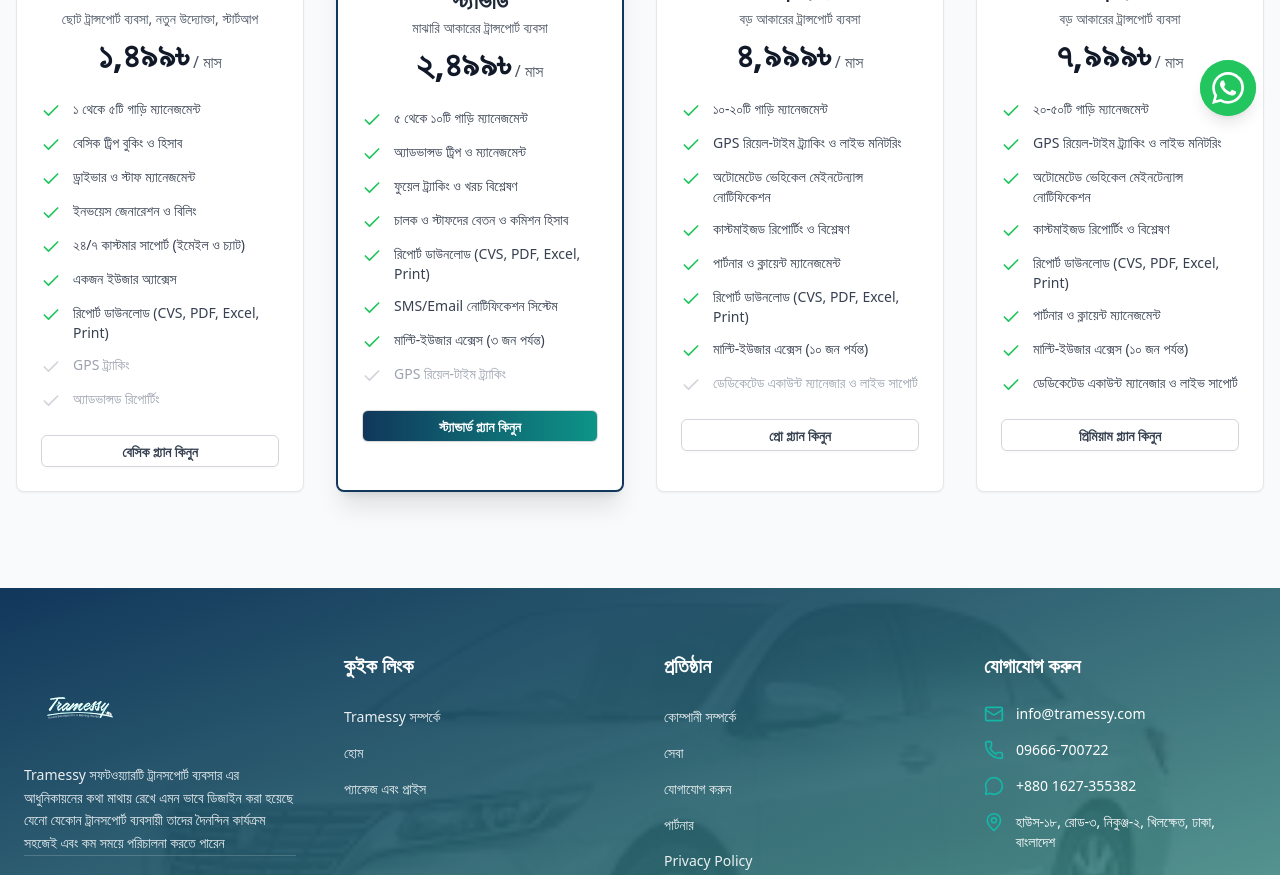
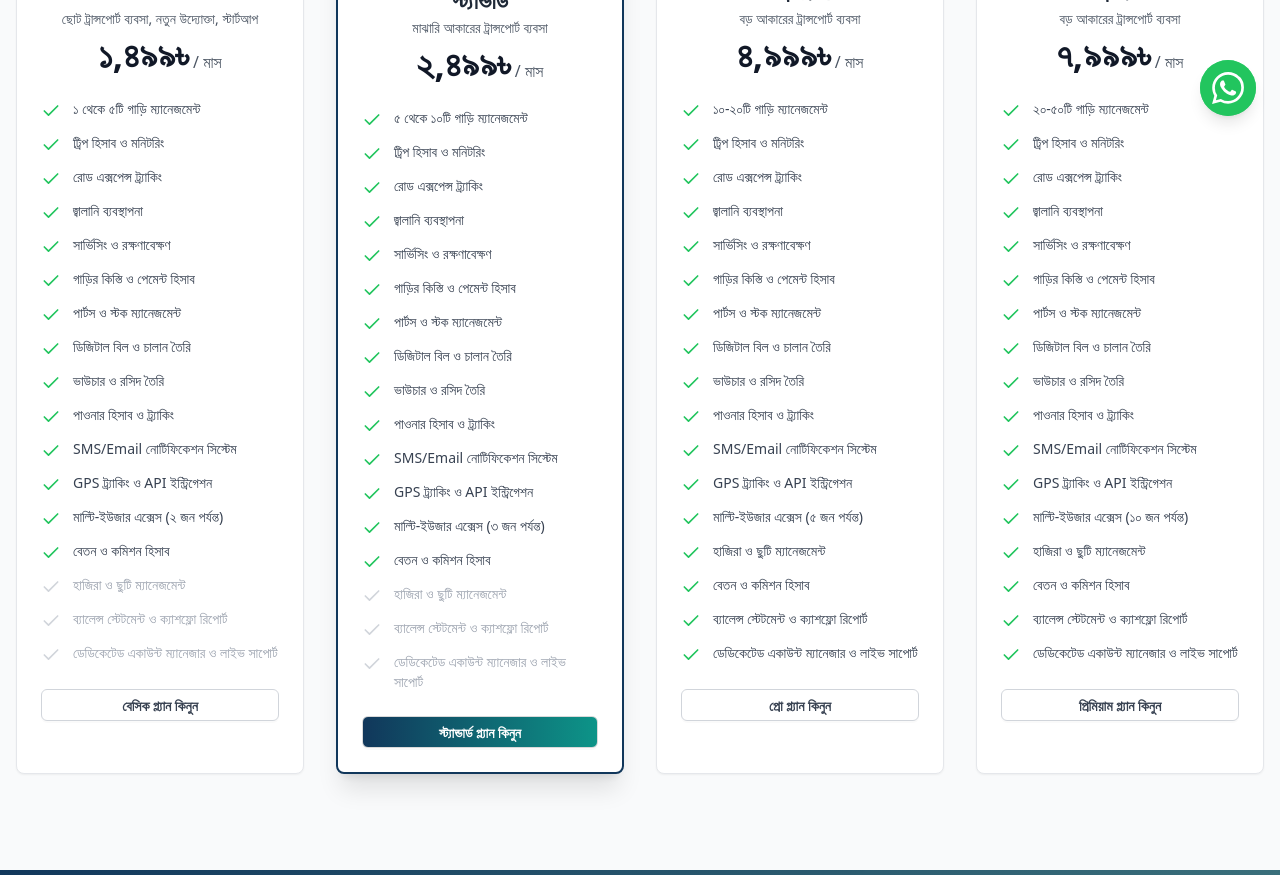
Before and after one commit to majharuldev/tramessy-website, a React (Vite) app: page /package-pricing in a window 1280 px wide. Shown: the part 660-1535 px from the top of the page. Built offline with nearby package versions, Linux system fonts and the light colour scheme.

Commit message:
update PackagePricing component with detailed pricing plans and features; add new website archive

```diff
--- a/src/Pages/PackagePricing/PackagePricing.jsx
+++ b/src/Pages/PackagePricing/PackagePricing.jsx
@@ -8,6 +8,90 @@
 import PricingCard from "../../components/PackagePricing/PricingCard"
 
 const PackagePricing = () => {
+  // const pricingPlans = [
+  //   {
+  //     title: 'বেসিক',
+  //     subtitle: 'ছোট ট্রান্সপোর্ট ব্যবসা, নতুন উদ্যোক্তা, স্টার্টআপ',
+  //     price: '১,৪৯৯৳',
+  //     period: 'মাস',
+  //     icon: <Truck className="h-6 w-6" />,
+  //     gradient: 'from-green-400 to-green-600',
+  //     buttonText: 'বেসিক প্ল্যান কিনুন',
+  //     features: [
+  //       { text: '১ থেকে ৫টি গাড়ি ম্যানেজমেন্ট', included: true },
+  //       { text: 'বেসিক ট্রিপ বুকিং ও হিসাব', included: true },
+  //       { text: 'ড্রাইভার ও স্টাফ ম্যানেজমেন্ট', included: true },
+  //       { text: 'ইনভয়েস জেনারেশন ও বিলিং', included: true },
+  //       { text: '২৪/৭ কাস্টমার সাপোর্ট (ইমেইল ও চ্যাট)', included: true },
+  //       { text: 'মাল্টি-ইউজার এক্সেস', included: true },
+  //       { text: 'রিপোর্ট ডাউনলোড (CVS, PDF, Excel, Print)', included: true },
+  //       { text: 'GPS রিয়েল-টাইম ট্র্যাকিং ও API ইন্ট্রিগেশন', included: true },
+  //       { text: 'অ্যাডভান্সড রিপোর্টিং', included: false },
+  //     ]
+  //   },
+  //   {
+  //     title: 'স্ট্যান্ডার্ড',
+  //     subtitle: 'মাঝারি আকারের ট্রান্সপোর্ট ব্যবসা',
+  //     price: '২,৪৯৯৳',
+  //     period: 'মাস',
+  //     icon: <BarChart3 className="h-6 w-6" />,
+  //     gradient: 'from-blue-500 to-teal-600',
+  //     buttonText: 'স্ট্যান্ডার্ড প্ল্যান কিনুন',
+  //     isPopular: true,
+  //     features: [
+  //       { text: '৫ থেকে ১০টি গাড়ি ম্যানেজমেন্ট', included: true },
+  //       { text: 'অ্যাডভান্সড ট্রিপ ও ম্যানেজমেন্ট', included: true },
+  //       { text: 'ফুয়েল ট্র্যাকিং ও খরচ বিশ্লেষণ', included: true },
+  //       { text: 'চালক ও স্টাফদের বেতন ও কমিশন হিসাব', included: true },
+  //       { text: 'রিপোর্ট ডাউনলোড (CVS, PDF, Excel, Print)', included: true },
+  //       { text: 'GPS রিয়েল-টাইম ট্র্যাকিং ও API ইন্ট্রিগেশন', included: true },
+  //       { text: 'SMS/Email নোটিফিকেশন সিস্টেম', included: true },
+  //       { text: 'মাল্টি-ইউজার এক্সেস', included: true },
+  //       { text: 'GPS রিয়েল-টাইম ট্র্যাকিং', included: false },
+  //     ]
+  //   },
+  //   {
+  //     title: 'প্রো প্ল্যান',
+  //     subtitle: 'বড় আকারের ট্রান্সপোর্ট ব্যবসা',
+  //     price: '৪,৯৯৯৳',
+  //     period: 'মাস',
+  //     icon: <Crown className="h-6 w-6" />,
+  //     gradient: 'from-purple-500 to-pink-600',
+  //     buttonText: 'প্রো প্ল্যান কিনুন',
+  //     features: [
+  //       { text: '১০-২০টি গাড়ি ম্যানেজমেন্ট', included: true },
+  //       { text: 'GPS রিয়েল-টাইম ট্র্যাকিং ও API ইন্ট্রিগেশন', included: true },
+  //       // { text: 'চালক ও স্টাফদের বেতন ও কমিশন হিসাব', included: true },
+  //       { text: 'অটোমেটেড ভেহিকেল মেইনটেন্যান্স নোটিফিকেশন', included: true },
+  //       { text: 'কাস্টমাইজড রিপোর্টিং ও বিশ্লেষণ', included: true },
+  //       { text: 'পার্টনার ও ক্লায়েন্ট ম্যানেজমেন্ট', included: true },
+  //       { text: 'রিপোর্ট ডাউনলোড (CVS, PDF, Excel, Print)', included: true },
+  //       { text: 'মাল্টি-ইউজার এক্সেস', included: true },
+  //       { text: 'ডেডিকেটেড একাউন্ট ম্যানেজার ও লাইভ সাপোর্ট', included: true },
+  //     ]
+  //   },
+  //   {
+  //     title: 'প্রিমিয়াম',
+  //     subtitle: 'বড় আকারের ট্রান্সপোর্ট ব্যবসা',
+  //     price: '৭,৯৯৯৳',
+  //     period: 'মাস',
+  //     icon: <Crown className="h-6 w-6" />,
+  //     gradient: ' from-blue-500 to-purple-600',
+  //     buttonText: 'প্রিমিয়াম প্ল্যান কিনুন',
+  //     features: [
+  //       { text: '২০-৫০টি গাড়ি ম্যানেজমেন্ট', included: true },
+  //       { text: 'GPS রিয়েল-টাইম ট্র্যাকিং ও API ইন্ট্রিগেশন', included: true },
+  //       // { text: 'কাস্টমাইজড ট্রিপ রুট অপ্টিমাইজেশন', included: true },
+  //       { text: 'অটোমেটেড ভেহিকেল মেইনটেন্যান্স নোটিফিকেশন', included: true },
+  //       { text: 'কাস্টমাইজড রিপোর্টিং ও বিশ্লেষণ', included: true },
+  //       { text: 'রিপোর্ট ডাউনলোড (CVS, PDF, Excel, Print)', included: true },
+  //       { text: 'পার্টনার ও ক্লায়েন্ট ম্যানেজমেন্ট', included: true },
+  //       { text: 'মাল্টি-ইউজার এক্সেস', included: true },
+  //       { text: 'ডেডিকেটেড একাউন্ট ম্যানেজার ও লাইভ সাপোর্ট', included: true },
+  //     ]
+  //   },
+  // ];
+
   const pricingPlans = [
   {
     title: 'বেসিক',
@@ -19,14 +103,22 @@
     buttonText: 'বেসিক প্ল্যান কিনুন',
     features: [
       { text: '১ থেকে ৫টি গাড়ি ম্যানেজমেন্ট', included: true },
-        { text: 'বেসিক ট্রিপ বুকিং ও হিসাব', included: true },
-        { text: 'ড্রাইভার ও স্টাফ ম্যানেজমেন্ট', included: true },
-        { text: 'ইনভয়েস জেনারেশন ও বিলিং', included: true },
-        { text: '২৪/৭ কাস্টমার সাপোর্ট (ইমেইল ও চ্যাট)', included: true },
-        { text: 'একজন ইউজার অ্যাক্সেস', included: true },
-        { text: 'রিপোর্ট ডাউনলোড (CVS, PDF, Excel, Print)', included: true },
-        { text: 'GPS ট্র্যাকিং', included: false },
-        { text: 'অ্যাডভান্সড রিপোর্টিং', included: false },
+      { text: 'ট্রিপ হিসাব ও মনিটরিং', included: true },
+      { text: 'রোড এক্সপেন্স ট্র্যাকিং', included: true },
+      { text: 'জ্বালানি ব্যবস্থাপনা', included: true },
+      { text: 'সার্ভিসিং ও রক্ষণাবেক্ষণ', included: true },
+      { text: 'গাড়ির কিস্তি ও পেমেন্ট হিসাব', included: true },
+      { text: 'পার্টস ও স্টক ম্যানেজমেন্ট', included: true },
+      { text: 'ডিজিটাল বিল ও চালান তৈরি', included: true },
+      { text: 'ভাউচার ও রসিদ তৈরি', included: true },
+      { text: 'পাওনার হিসাব ও ট্র্যাকিং', included: true },
+      { text: 'SMS/Email নোটিফিকেশন সিস্টেম', included: true },
+      { text: 'GPS ট্র্যাকিং ও API ইন্ট্রিগেশন', included: true },
+      { text: 'মাল্টি-ইউজার এক্সেস (২ জন পর্যন্ত)', included: true },
+            { text: 'বেতন ও কমিশন হিসাব', included: true },
+      { text: 'হাজিরা ও ছুটি ম্যানেজমেন্ট', included: false },
+      { text: 'ব্যালেন্স স্টেটমেন্ট ও ক্যাশফ্লো রিপোর্ট', included: false },
+      { text: 'ডেডিকেটেড একাউন্ট ম্যানেজার ও লাইভ সাপোর্ট', included: false },
     ]
   },
   {
@@ -40,13 +132,22 @@
     isPopular: true,
     features: [
       { text: '৫ থেকে ১০টি গাড়ি ম্যানেজমেন্ট', included: true },
-        { text: 'অ্যাডভান্সড ট্রিপ ও ম্যানেজমেন্ট', included: true },
-        { text: 'ফুয়েল ট্র্যাকিং ও খরচ বিশ্লেষণ', included: true },
-        { text: 'চালক ও স্টাফদের বেতন ও কমিশন হিসাব', included: true },
-        { text: 'রিপোর্ট ডাউনলোড (CVS, PDF, Excel, Print)', included: true },
+      { text: 'ট্রিপ হিসাব ও মনিটরিং', included: true },
+      { text: 'রোড এক্সপেন্স ট্র্যাকিং', included: true },
+      { text: 'জ্বালানি ব্যবস্থাপনা', included: true },
+      { text: 'সার্ভিসিং ও রক্ষণাবেক্ষণ', included: true },
+      { text: 'গাড়ির কিস্তি ও পেমেন্ট হিসাব', included: true },
+      { text: 'পার্টস ও স্টক ম্যানেজমেন্ট', included: true },
+      { text: 'ডিজিটাল বিল ও চালান তৈরি', included: true },
+      { text: 'ভাউচার ও রসিদ তৈরি', included: true },
+      { text: 'পাওনার হিসাব ও ট্র্যাকিং', included: true },
       { text: 'SMS/Email নোটিফিকেশন সিস্টেম', included: true },
+      { text: 'GPS ট্র্যাকিং ও API ইন্ট্রিগেশন', included: true },
       { text: 'মাল্টি-ইউজার এক্সেস (৩ জন পর্যন্ত)', included: true },
-        { text: 'GPS রিয়েল-টাইম ট্র্যাকিং', included: false },
+       { text: 'বেতন ও কমিশন হিসাব', included: true },
+      { text: 'হাজিরা ও ছুটি ম্যানেজমেন্ট', included: false },
+      { text: 'ব্যালেন্স স্টেটমেন্ট ও ক্যাশফ্লো রিপোর্ট', included: false },
+      { text: 'ডেডিকেটেড একাউন্ট ম্যানেজার ও লাইভ সাপোর্ট', included: false },
     ]
   },
   {
@@ -59,14 +160,22 @@
     buttonText: 'প্রো প্ল্যান কিনুন',
     features: [
       { text: '১০-২০টি গাড়ি ম্যানেজমেন্ট', included: true },
-        { text: 'GPS রিয়েল-টাইম ট্র্যাকিং ও লাইভ মনিটরিং', included: true },
-        // { text: 'চালক ও স্টাফদের বেতন ও কমিশন হিসাব', included: true },
-        { text: 'অটোমেটেড ভেহিকেল মেইনটেন্যান্স নোটিফিকেশন', included: true },
-        { text: 'কাস্টমাইজড রিপোর্টিং ও বিশ্লেষণ', included: true },
-        { text: 'পার্টনার ও ক্লায়েন্ট ম্যানেজমেন্ট', included: true },
-        { text: 'রিপোর্ট ডাউনলোড (CVS, PDF, Excel, Print)', included: true },
-        { text: 'মাল্টি-ইউজার এক্সেস (১০ জন পর্যন্ত)', included: true },
-        { text: 'ডেডিকেটেড একাউন্ট ম্যানেজার ও লাইভ সাপোর্ট', included: false },
+      { text: 'ট্রিপ হিসাব ও মনিটরিং', included: true },
+      { text: 'রোড এক্সপেন্স ট্র্যাকিং', included: true },
+      { text: 'জ্বালানি ব্যবস্থাপনা', included: true },
+      { text: 'সার্ভিসিং ও রক্ষণাবেক্ষণ', included: true },
+      { text: 'গাড়ির কিস্তি ও পেমেন্ট হিসাব', included: true },
+      { text: 'পার্টস ও স্টক ম্যানেজমেন্ট', included: true },
+      { text: 'ডিজিটাল বিল ও চালান তৈরি', included: true },
+      { text: 'ভাউচার ও রসিদ তৈরি', included: true },
+      { text: 'পাওনার হিসাব ও ট্র্যাকিং', included: true },
+      { text: 'SMS/Email নোটিফিকেশন সিস্টেম', included: true },
+      { text: 'GPS ট্র্যাকিং ও API ইন্ট্রিগেশন', included: true },
+      { text: 'মাল্টি-ইউজার এক্সেস (৫ জন পর্যন্ত)', included: true },
+      { text: 'হাজিরা ও ছুটি ম্যানেজমেন্ট', included: true },
+      { text: 'বেতন ও কমিশন হিসাব', included: true },
+      { text: 'ব্যালেন্স স্টেটমেন্ট ও ক্যাশফ্লো রিপোর্ট', included: true },
+      { text: 'ডেডিকেটেড একাউন্ট ম্যানেজার ও লাইভ সাপোর্ট', included: true },
     ]
   },
   {
@@ -79,17 +188,26 @@
     buttonText: 'প্রিমিয়াম প্ল্যান কিনুন',
     features: [
       { text: '২০-৫০টি গাড়ি ম্যানেজমেন্ট', included: true },
-        { text: 'GPS রিয়েল-টাইম ট্র্যাকিং ও লাইভ মনিটরিং', included: true },
-        // { text: 'কাস্টমাইজড ট্রিপ রুট অপ্টিমাইজেশন', included: true },
-        { text: 'অটোমেটেড ভেহিকেল মেইনটেন্যান্স নোটিফিকেশন', included: true },
-        { text: 'কাস্টমাইজড রিপোর্টিং ও বিশ্লেষণ', included: true },
-        { text: 'রিপোর্ট ডাউনলোড (CVS, PDF, Excel, Print)', included: true },
-        { text: 'পার্টনার ও ক্লায়েন্ট ম্যানেজমেন্ট', included: true },
+      { text: 'ট্রিপ হিসাব ও মনিটরিং', included: true },
+      { text: 'রোড এক্সপেন্স ট্র্যাকিং', included: true },
+      { text: 'জ্বালানি ব্যবস্থাপনা', included: true },
+      { text: 'সার্ভিসিং ও রক্ষণাবেক্ষণ', included: true },
+      { text: 'গাড়ির কিস্তি ও পেমেন্ট হিসাব', included: true },
+      { text: 'পার্টস ও স্টক ম্যানেজমেন্ট', included: true },
+      { text: 'ডিজিটাল বিল ও চালান তৈরি', included: true },
+      { text: 'ভাউচার ও রসিদ তৈরি', included: true },
+      { text: 'পাওনার হিসাব ও ট্র্যাকিং', included: true },
+      { text: 'SMS/Email নোটিফিকেশন সিস্টেম', included: true },
+      { text: 'GPS ট্র্যাকিং ও API ইন্ট্রিগেশন', included: true },
       { text: 'মাল্টি-ইউজার এক্সেস (১০ জন পর্যন্ত)', included: true },
+      { text: 'হাজিরা ও ছুটি ম্যানেজমেন্ট', included: true },
+      { text: 'বেতন ও কমিশন হিসাব', included: true },
+      { text: 'ব্যালেন্স স্টেটমেন্ট ও ক্যাশফ্লো রিপোর্ট', included: true },
       { text: 'ডেডিকেটেড একাউন্ট ম্যানেজার ও লাইভ সাপোর্ট', included: true },
     ]
   },
-  ];
+]
+
   const [sectionRef, isSectionInView] = useInView({ threshold: 0.1 })
   const breadcrumbs = [{ label: "হোম", href: "/" }, { label: "প্যাকেজ এবং প্রাইস" }]
   return (
```
Also changed, not shown: 2 other files (tests, documents, lock files or other folders). Lines whose indentation alone changed are shown as unchanged.
